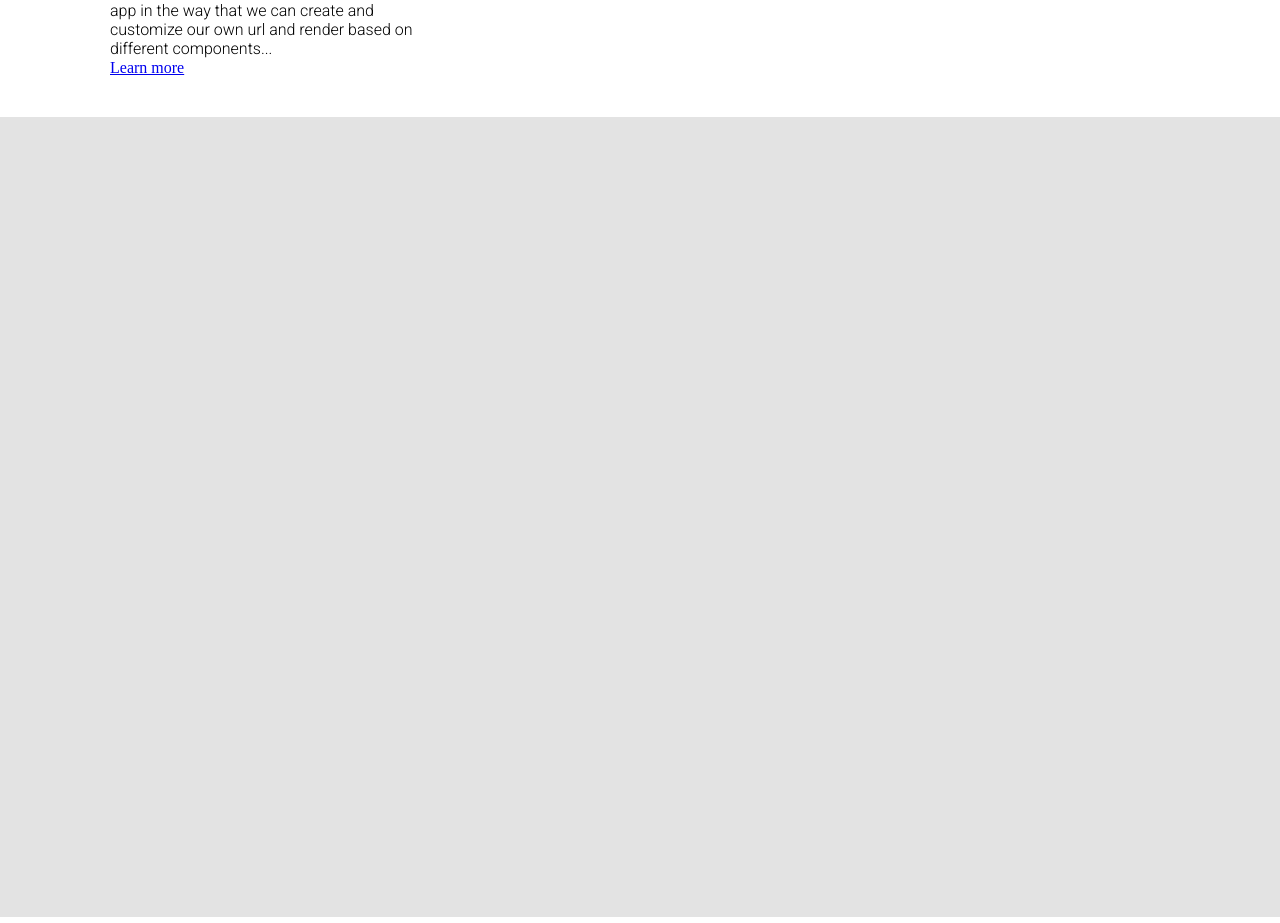
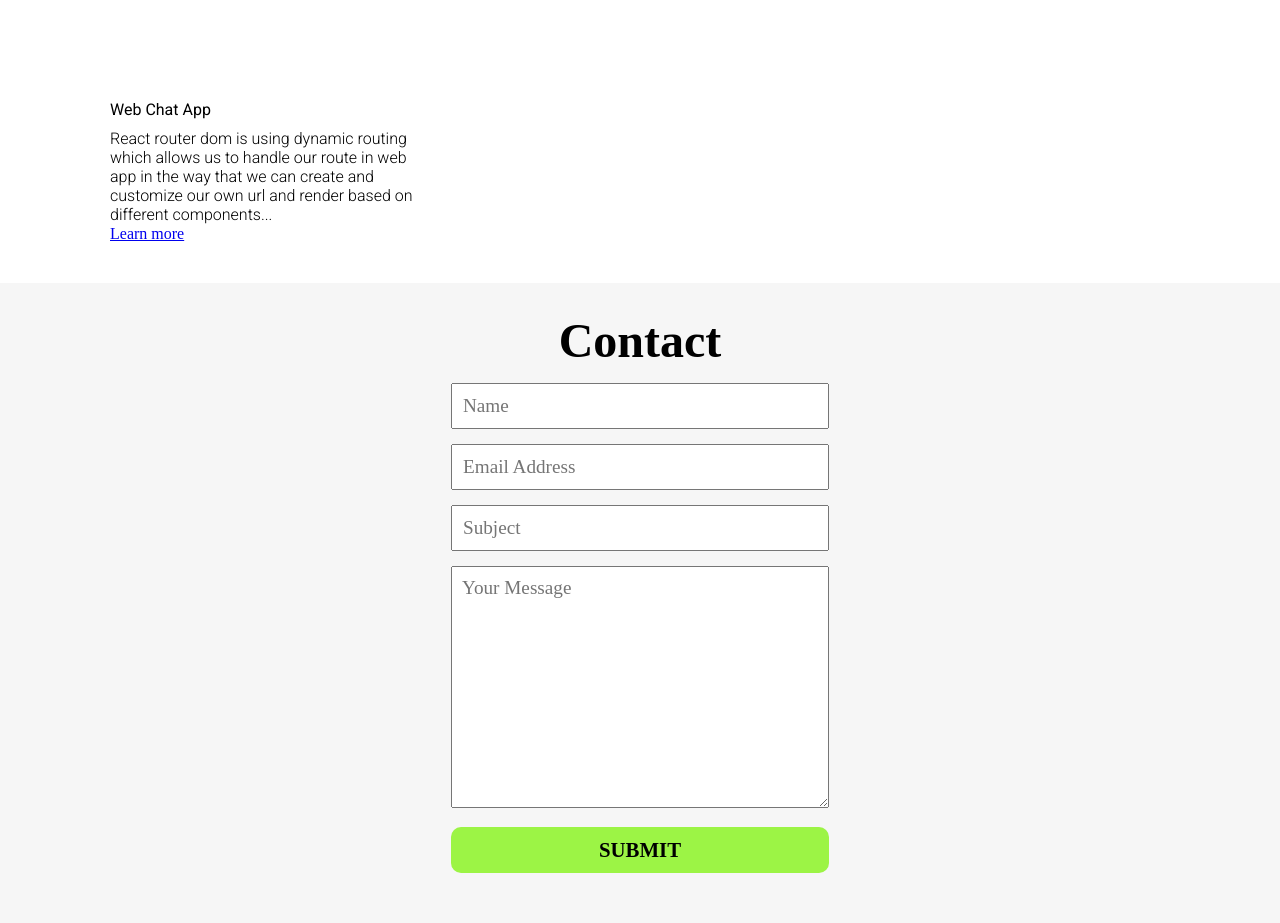
Before and after one commit to Jeffcw96/portfolio, a React (Create React App) app in the folder client/: page / in a window 1280 px wide. Shown: the part 1668-2591 px from the top of the page. Built offline with nearby package versions, Linux system fonts and the light colour scheme; a web font is replaced by a local one.

Commit message:
implement contact form directly send email by using emailjs module

```diff
--- a/client/package.json
+++ b/client/package.json
@@ -6,6 +6,7 @@
     "@testing-library/jest-dom": "^5.11.9",
     "@testing-library/react": "^11.2.5",
     "@testing-library/user-event": "^12.8.3",
+    "emailjs-com": "^2.6.4",
     "react": "^17.0.1",
     "react-dom": "^17.0.1",
     "react-router-dom": "^5.2.0",
--- a/client/src/App.css
+++ b/client/src/App.css
@@ -202,7 +202,8 @@ html {
 
 .projects-img-container{
   max-width: 100%;
-  cursor:pointer
+  cursor:pointer;
+  min-height: 320px;
 }
 
 .projects-img-container img{
@@ -223,3 +224,41 @@ html {
   font-family: 'Roboto', sans-serif;
   font-weight: 300;
 }
+
+.contact-message{
+  resize: vertical;
+  width:100%
+}
+
+.contact-form{
+  width: 35%;
+  margin: 15px auto;
+
+}
+
+.contact-form input, .contact-form textarea{
+  width: 100%;
+  padding: 10px;
+  font-size: 1.2rem;
+}
+
+.contact-form input[type="submit"]{
+  cursor: pointer;
+  background-color: #9cf445;
+  border: 1px solid transparent;
+  font-weight: bold;
+  border-radius: 10px;
+  font-size: 1.3rem;
+  color: black;
+  text-transform: uppercase;
+  transition: all .3s;
+  outline: none;
+}
+
+.contact-form input[type="submit"]:hover{
+  background-color: #7de417;
+}
+
+.contact-err-msg{
+  color: red;
+}
--- a/client/src/component/Contact.js
+++ b/client/src/component/Contact.js
@@ -1,9 +1,109 @@
-import React from 'react'
+import React, { useState } from 'react'
+import emailjs from 'emailjs-com'
 
 export default function Contact({ contactRef }) {
+    const SERVICE_ID = 'service_tbn3tkb';
+    const TEMPLATE_ID = 'portfolio_contact';
+    const USER_ID = 'user_QRzuQF5Ef39qfTkF9KVDN'
+
+
+    const [contactInfo, setContactInfo] = useState({
+        name: "", email: "", subject: "", message: ""
+    })
+
+    const [errorMessage, setErrorMessage] = useState({
+        name: "", email: "", subject: "", message: ""
+    })
+
+    const [successMsg, setSuccessMsg] = useState("")
+
+    async function contactMe(e) {
+        try {
+            e.preventDefault();
+            const validContactInput = validateFormInput(contactInfo)
+
+            if (!validContactInput) {
+                return
+            }
+            const result = await emailjs.sendForm(SERVICE_ID, TEMPLATE_ID, e.target, USER_ID)
+            console.log("send email result", result)
+            e.target.reset()
+        } catch (error) {
+            console.error("error", error)
+        }
+    }
+
+    function validateFormInput(contactObj) {
+        let isValid = true;
+        let nameErr = "";
+        let emailErr = "";
+        let subjectErr = "";
+        let msgErr = "";
+        if (contactObj.name.trim().length === 0) {
+            nameErr = "Please enter your name";
+            isValid = false
+        }
+
+        if (contactObj.email.trim().length === 0) {
+            emailErr = "Please enter your email";
+            isValid = false
+        }
+
+        if (contactObj.subject.trim().length === 0) {
+            subjectErr = "Please enter your subject";
+            isValid = false
+        }
+
+        if (contactObj.message.trim().length === 0) {
+            msgErr = "Please enter your message";
+            isValid = false
+        }
+
+        setErrorMessage({
+            name: nameErr, email: emailErr, subject: subjectErr, message: msgErr
+        })
+
+        return isValid
+    }
+
     return (
-        <div style={{ minHeight: '100vh', background: "#e3e3e3" }} ref={contactRef}>
-
+        <div style={{ minHeight: '80vh', background: "rgb(246 246 246)" }} className="projects-section" ref={contactRef}>
+            <h2 className="section-header">Contact</h2>
+            <form onSubmit={contactMe}>
+                <div>
+                    <div className="contact-form">
+                        <input type="text" placeholder="Name" name="name"
+                            value={contactInfo.name}
+                            onChange={(e) => setContactInfo(prevInfo => { return { ...prevInfo, name: e.target.value } })} />
+                        <div className="contact-err-msg">{errorMessage.name}</div>
+                    </div>
+                    <div className="contact-form">
+                        <input type="text" placeholder="Email Address" name="email"
+                            value={contactInfo.email}
+                            onChange={(e) => setContactInfo(prevInfo => { return { ...prevInfo, email: e.target.value } })} />
+                        <div className="contact-err-msg">{errorMessage.email}</div>
+                    </div>
+                    <div className="contact-form">
+                        <input type="text" placeholder="Subject" name="subject"
+                            value={contactInfo.subject}
+                            onChange={(e) => setContactInfo(prevInfo => { return { ...prevInfo, subject: e.target.value } })} />
+                        <div className="contact-err-msg">{errorMessage.subject}</div>
+                    </div>
+                    <div className="contact-form">
+                        <textarea type="text" placeholder="Your Message" name="message" className="contact-message" rows="10"
+                            value={contactInfo.message}
+                            onChange={(e) => setContactInfo(prevInfo => { return { ...prevInfo, message: e.target.value } })}
+                        ></textarea>
+                        <div className="contact-err-msg">{errorMessage.message}</div>
+                    </div>
+                    <div className="contact-form">
+                        <input type="submit" placeholder="Your Message" name="Send Message" />
+                    </div>
+                    <div className="contact-form">
+                        <p className="success-msg">{successMsg}</p>
+                    </div>
+                </div>
+            </form>
         </div>
     )
 }
```
Also changed, not shown: 1 other file (tests, documents, lock files or other folders).
